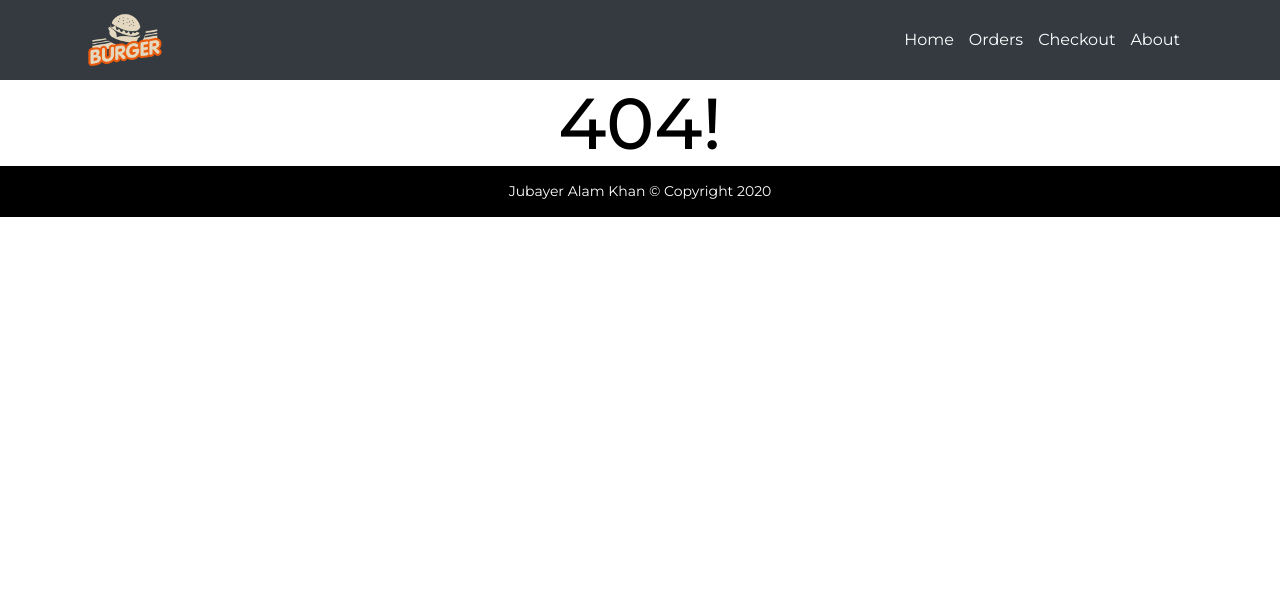
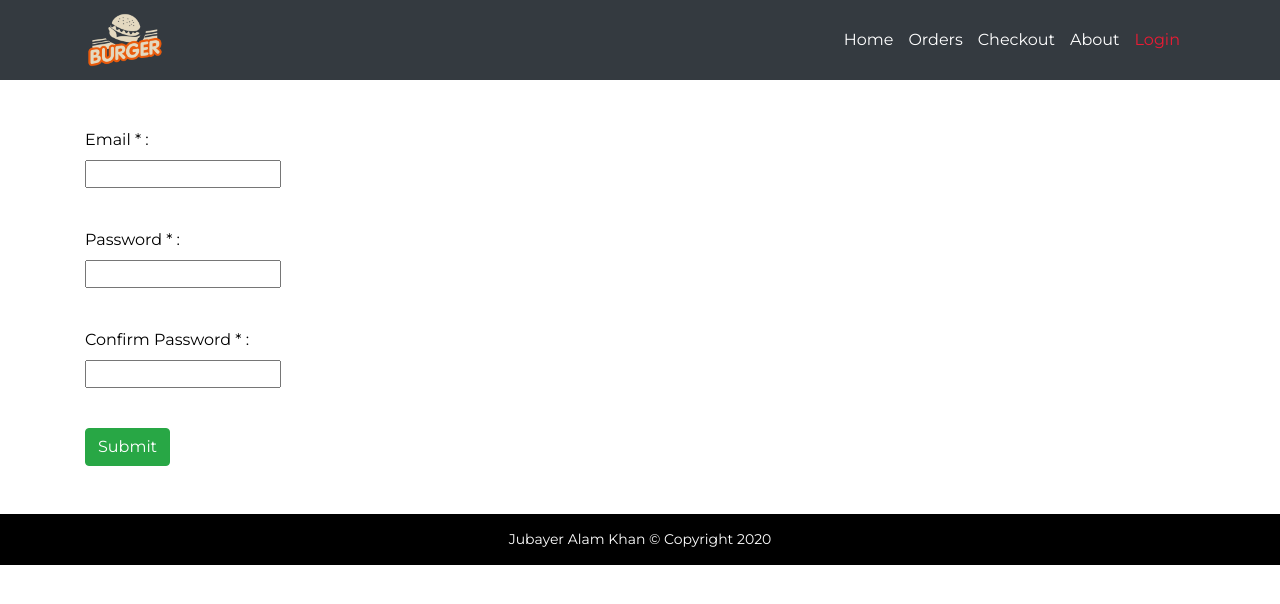
Before and after one commit to jakdev047/my-burger, a React (Create React App) app: page /login in a window 1280 px wide. Before the commit this address had no page. Shown: the top 604 px of the page. Built offline with nearby package versions, Linux system fonts and the light colour scheme.

Commit message:
Creating the Auth Form using Formik

```diff
--- a/package.json
+++ b/package.json
@@ -8,6 +8,7 @@
     "@testing-library/user-event": "^7.2.1",
     "axios": "^0.20.0",
     "bootstrap": "^4.5.2",
+    "formik": "^2.2.0",
     "react": "^16.13.1",
     "react-dom": "^16.13.1",
     "react-popper": "^2.2.3",
@@ -17,7 +18,8 @@
     "reactstrap": "^8.6.0",
     "redux": "^4.0.5",
     "redux-devtools-extension": "^2.13.8",
-    "redux-thunk": "^2.3.0"
+    "redux-thunk": "^2.3.0",
+    "yup": "^0.29.3"
   },
   "scripts": {
     "start": "react-scripts start",
--- a/src/assets/css/style.css
+++ b/src/assets/css/style.css
@@ -129,3 +129,8 @@ li.nav-item a.active {
     -ms-overflow-style: none; /* IE & Edge */
     scrollbar-width: none; /* Firefox */
 }
+
+/* error */
+.error {
+    color: red;
+}
--- /dev/null
+++ b/src/components/Auth/Auth.js
@@ -0,0 +1,61 @@
+import React, { Component } from 'react';
+import {  Form, Formik } from 'formik';
+import FormikControls from '../FormikControl/FormikControls';
+import * as Yup from 'yup';
+
+class Auth extends Component {
+    state = {
+        initialValues: {
+            email: "",
+            password: "",
+            confirmPassword: ""
+        },
+        validationSchema: Yup.object({
+            email: Yup.string().email('Invalid Email Formate').required('Email is required'),
+            password: Yup.string().required('Password is required'),
+            confirmPassword: Yup.string().oneOf([Yup.ref('password'), ''], 'Password must match').required('Confirm Password is required'),
+        })
+    }
+    onSubmit = (values, onSubmitProps) => {
+        onSubmitProps.setSubmitting(false);
+        onSubmitProps.resetForm();
+        console.log(JSON.parse(JSON.stringify(values)));
+    }
+    render() {
+        return (
+            <div className="container my-5">
+                <Formik
+                    initialValues={this.state.initialValues}
+                    validationSchema={this.state.validationSchema}
+                    onSubmit={this.onSubmit}
+                    enableReinitialize={true}
+                >
+                    {
+                        formik => {
+                            return (
+                                <Form>
+                                    <div className="form-group">
+                                        <FormikControls control="input" type="email" name="email" label=" Email * : " />
+                                    </div>
+                                    <div className="form-group">
+                                        <FormikControls control="input" type="password" name="password" label=" Password * : " />
+                                    </div>
+                                    <div className="form-group">
+                                        <FormikControls control="input" type="password" name="confirmPassword" label="Confirm Password * : " />
+                                    </div>
+                                    <div className="form-group">
+                                        <button type="submit" className="btn btn-success" disabled={!formik.isValid || formik.isSubmitting}>
+                                            Submit
+                                        </button>
+                                    </div>
+                                </Form>
+                            )
+                        }
+                    }
+                </Formik>
+            </div>
+        )
+    }
+};
+
+export default Auth;
--- /dev/null
+++ b/src/components/FormController/Input.js
@@ -0,0 +1,16 @@
+import React from 'react';
+import { ErrorMessage, Field } from 'formik';
+import TextError from '../TextError/TextError';
+
+const Input = props => {
+    const { label,name,...rest } = props;
+    return (
+        <div className="">
+            <label htmlFor={name}>{label}</label> <br/>
+            <Field id={name} name={name} {...rest}/> <br/>
+            <ErrorMessage name={name} component={TextError} /> <br/>
+        </div>
+    )
+}
+
+export default Input;
--- /dev/null
+++ b/src/components/FormikControl/FormikControls.js
@@ -0,0 +1,17 @@
+
+import React from 'react';
+import Input from '../FormController/Input';
+
+const FormikControls = props => {
+
+    const {control,...rest} = props;
+
+    switch (control) {
+        case 'input':
+            return <Input {...rest} />;
+        default:
+            return null;
+    }
+};
+
+export default FormikControls;
--- a/src/components/Navigation/Navigation.js
+++ b/src/components/Navigation/Navigation.js
@@ -23,6 +23,7 @@ export const Navigation = () => {
                         <NavItem><NavLink exact  to="/orders">Orders</NavLink></NavItem>
                         <NavItem><NavLink exact  to="/checkout">Checkout</NavLink></NavItem>
                         <NavItem><NavLink exact  to="/about">About</NavLink></NavItem>
+                        <NavItem><NavLink exact  to="/login">Login</NavLink></NavItem>
                     </Nav>
                 </Collapse>
             </div>
--- /dev/null
+++ b/src/components/TextError/TextError.js
@@ -0,0 +1,13 @@
+import React, { Fragment } from 'react';
+
+const TextError = props => {
+    return (
+        <Fragment>
+            <div className="error">
+                {props.children}
+            </div>
+        </Fragment>
+    )
+};
+
+export default TextError;
--- a/src/routes/AppRoute.js
+++ b/src/routes/AppRoute.js
@@ -10,6 +10,7 @@ import Footer from '../layer/Footer.js/Footer';
 import Orders from '../pages/Orders';
 import Checkout from '../pages/Checkout';
 import BurgerBuilder from '../components/BurgerBuilder/BurgerBuilder';
+import Auth from '../components/Auth/Auth';
 
 
 class AppRoute extends Component {
@@ -26,6 +27,7 @@ class AppRoute extends Component {
           <Route exact path='/about' component={About}/>
           <Route exact path='/orders' component={Orders}/>
           <Route exact path='/checkout' component={Checkout}/>
+          <Route exact path='/login' component={Auth}/>
           <Route path='*' component={NotFound}/>
         </Switch>
 
```
Also changed, not shown: 1 other file (tests, documents, lock files or other folders).
